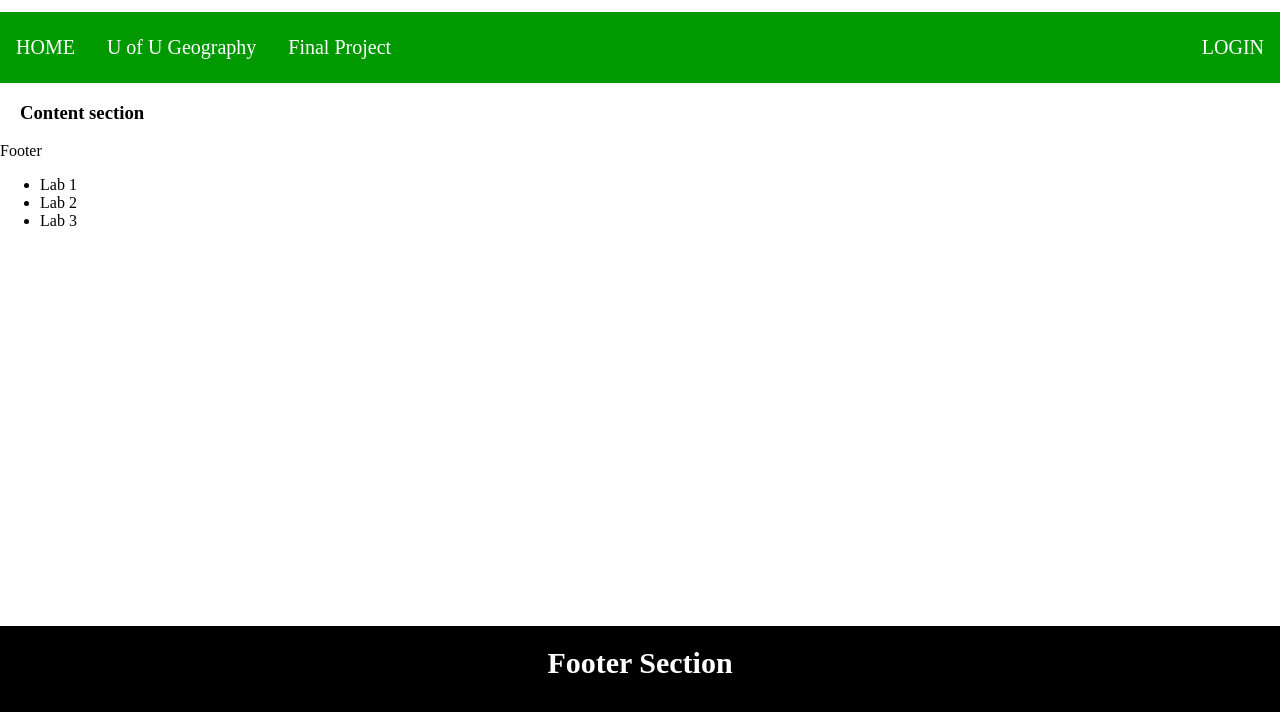
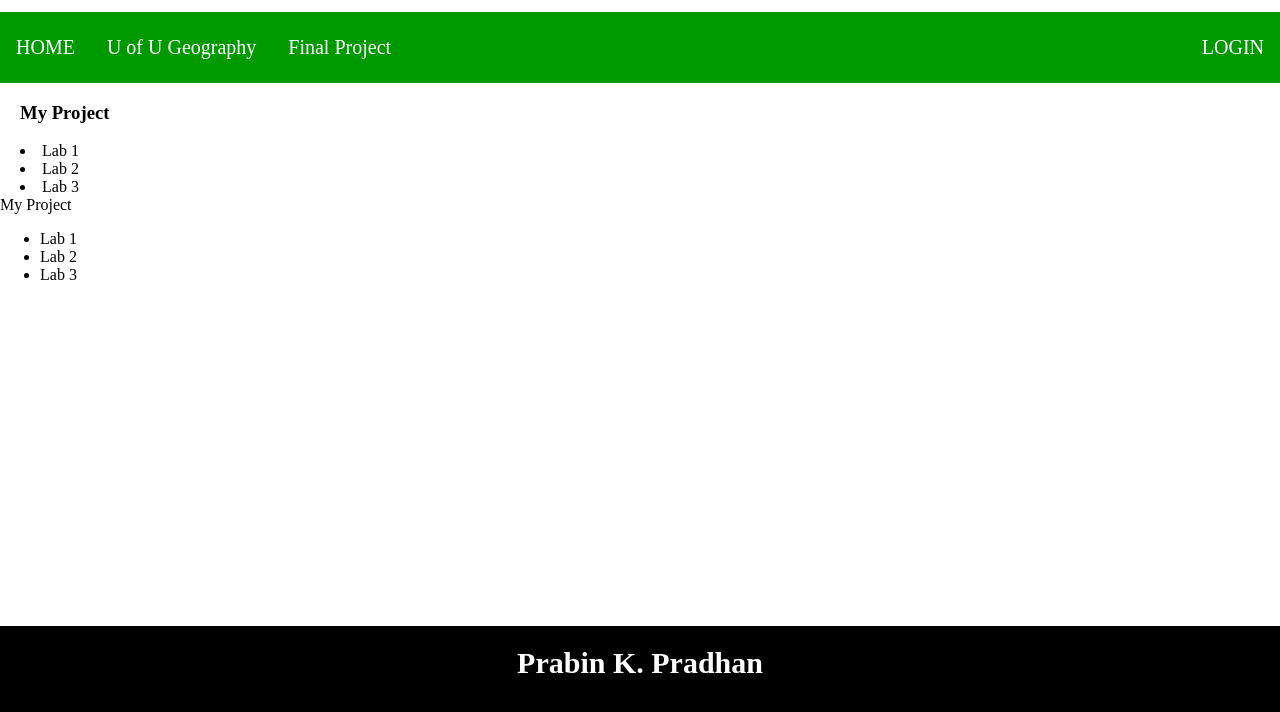
Before and after one commit to Prabinleo21/Prabinleo21.github.io, a plain HTML site: page index.html in a window 1280 px wide. Shown: the part 70-782 px from the top of the page. Drawn offline with Linux system fonts and the light colour scheme.

Commit message:
Update index.html

```diff
--- a/index.html
+++ b/index.html
@@ -79,11 +79,15 @@
 	<!-- Body section -->
 	<div class = "body_sec">
 		<section id="Content">
-			<h3>Content section</h3>
+			<h3>My Project</h3>
 		</section>
+		<li class="a">Lab 1</li>
+    <li>Lab 2</li>
+    <li>Lab 3</li>
+  </ul>
 	</div>
 
-	 <div id ="foot">Footer</div>
+	 <div id ="foot">My Project</div>
 
 
 
@@ -97,6 +101,6 @@
 
     </div>
 	<!-- Footer Section -->
-	<footer>Footer Section</footer>
+	<footer>Prabin K. Pradhan</footer>
 </body>
 </html>
```
